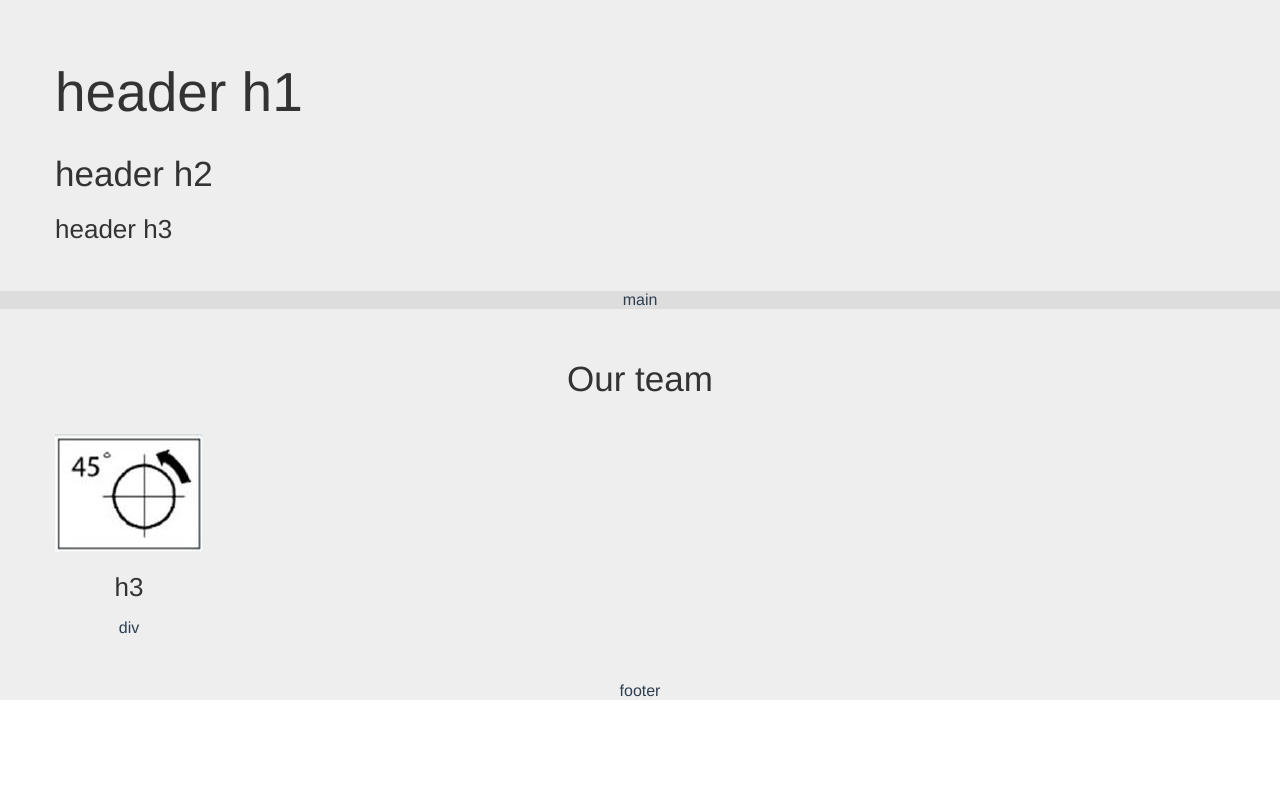
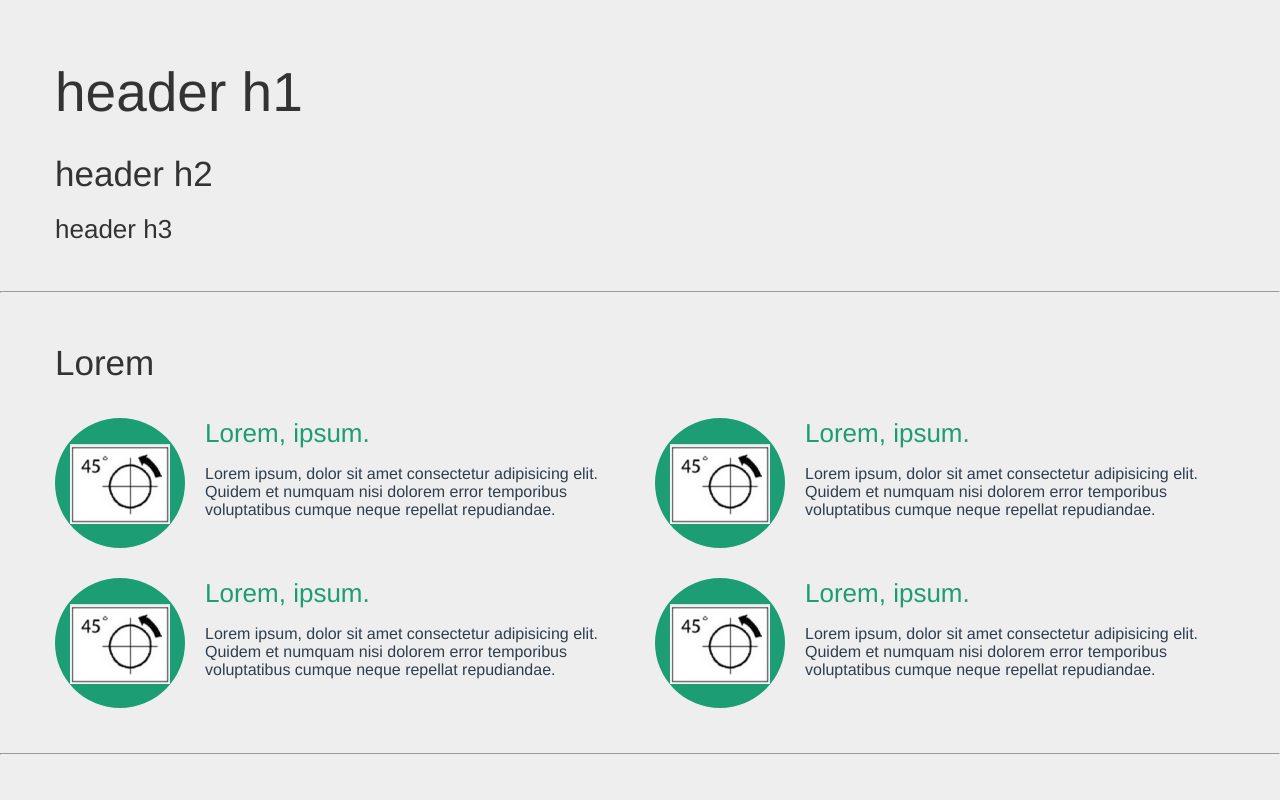
Before and after one commit to sowlru/vue-test, a Vue app: page / in a window 1280 px wide. Shown: the top 800 px of the page. Built offline with nearby package versions, Linux system fonts and the light colour scheme; what @ckeditor/ckeditor5-vue would draw is missing.

Commit message:
Add siteTestAdv in html

```diff
--- a/src/html/siteTest.vue
+++ b/src/html/siteTest.vue
@@ -1,22 +1,16 @@
 <template>
   <site-test-header />
-  <main>main</main>
+  <hr />
+  <site-test-adv />
+  <hr />
   <site-test-team />
   <footer>footer</footer>
 </template>
 <script>
 import siteTestHeader from '@/html/siteTestHeader.vue'
 import siteTestTeam from '@/html/siteTestTeam.vue'
+import siteTestAdv from '@/html/siteTestAdv.vue'
 export default {
-  components: { siteTestHeader, siteTestTeam }
+  components: { siteTestHeader, siteTestTeam, siteTestAdv }
 }
 </script>
-<style>
-/* main */
-main {
-  background-color: #ddd;
-}
-footer {
-  background-color: #eee;
-}
-</style>
--- /dev/null
+++ b/src/html/siteTestAdv.vue
@@ -0,0 +1,100 @@
+<template>
+  <section class="section-adv">
+    <div class="wrap">
+      <h2>Lorem</h2>
+      <div class="row adv">
+        <div class="col adv-item">
+          <div class="adv-item__img">
+            <img src="@/html/a.jpg" />
+          </div>
+          <div class="adv-item__text">
+            <h3 class="adv-item__head">Lorem, ipsum.</h3>
+            <div class="adv-item__desc">
+              Lorem ipsum, dolor sit amet consectetur adipisicing elit. Quidem
+              et numquam nisi dolorem error temporibus voluptatibus cumque neque
+              repellat repudiandae.
+            </div>
+          </div>
+        </div>
+        <div class="col adv-item">
+          <div class="adv-item__img">
+            <img src="@/html/a.jpg" />
+          </div>
+          <div class="adv-item__text">
+            <h3 class="adv-item__head">Lorem, ipsum.</h3>
+            <div class="adv-item__desc">
+              Lorem ipsum, dolor sit amet consectetur adipisicing elit. Quidem
+              et numquam nisi dolorem error temporibus voluptatibus cumque neque
+              repellat repudiandae.
+            </div>
+          </div>
+        </div>
+        <div class="col adv-item">
+          <div class="adv-item__img">
+            <img src="@/html/a.jpg" />
+          </div>
+          <div class="adv-item__text">
+            <h3 class="adv-item__head">Lorem, ipsum.</h3>
+            <div class="adv-item__desc">
+              Lorem ipsum, dolor sit amet consectetur adipisicing elit. Quidem
+              et numquam nisi dolorem error temporibus voluptatibus cumque neque
+              repellat repudiandae.
+            </div>
+          </div>
+        </div>
+        <div class="col adv-item">
+          <div class="adv-item__img">
+            <img src="@/html/a.jpg" />
+          </div>
+          <div class="adv-item__text">
+            <h3 class="adv-item__head">Lorem, ipsum.</h3>
+            <div class="adv-item__desc">
+              Lorem ipsum, dolor sit amet consectetur adipisicing elit. Quidem
+              et numquam nisi dolorem error temporibus voluptatibus cumque neque
+              repellat repudiandae.
+            </div>
+          </div>
+        </div>
+      </div>
+    </div>
+  </section>
+</template>
+
+<style>
+.section-adv {
+  text-align: left;
+}
+.adv-item {
+  display: flex;
+  width: calc(100% / 2 - 30px);
+  margin-bottom: 35px;
+}
+.adv-item__img {
+  width: 130px;
+  height: 130px;
+  background-color: #1d9d73;
+  border-radius: 50%;
+  text-align: center;
+  line-height: 130px;
+  margin-right: 20px;
+}
+.adv-item__img img {
+  width: 100px;
+  vertical-align: middle;
+}
+
+.adv-item__text {
+  width: calc(100% - 150px);
+}
+.adv-item__head {
+  margin-top: 0;
+  color: #1d9d73;
+}
+.adv-item__desc {
+}
+@media screen and (max-width: 1100px) {
+  .adv-item {
+    width: calc(100% / 1 - 30px);
+  }
+}
+</style>
--- a/src/html/siteTestTeam.vue
+++ b/src/html/siteTestTeam.vue
@@ -1,12 +1,22 @@
 <template>
   <section class="section-team">
     <div class="wrap">
-      <h2>Our team</h2>
+      <h2>Lorem</h2>
       <div class="row team">
         <article class="col team-item">
           <img src="@/html/a.jpg" />
-          <h3>h3</h3>
-          <div>div</div>
+          <h3 class="team-item_head">Lorem, ipsum.</h3>
+          <div>Lorem, ipsum dolor.</div>
+        </article>
+        <article class="col team-item">
+          <img src="@/html/a.jpg" />
+          <h3 class="team-item_head">Lorem, ipsum.</h3>
+          <div>Lorem, ipsum dolor.</div>
+        </article>
+        <article class="col team-item">
+          <img src="@/html/a.jpg" />
+          <h3 class="team-item_head">Lorem, ipsum.</h3>
+          <div>Lorem, ipsum dolor.</div>
         </article>
       </div>
     </div>
@@ -14,9 +24,13 @@
 </template>
 
 <style>
-header {
-  min-height: 50px;
-  background-color: #eee;
-  text-align: left;
+.section-team {
+  text-align: center;
+}
+.team-item {
+  width: calc(100% / 3 - 30px);
+}
+.team-item_head {
+  color: #1d9d73;
 }
 </style>
```
Also changed, not shown: 1 other file (tests, documents, lock files or other folders).
